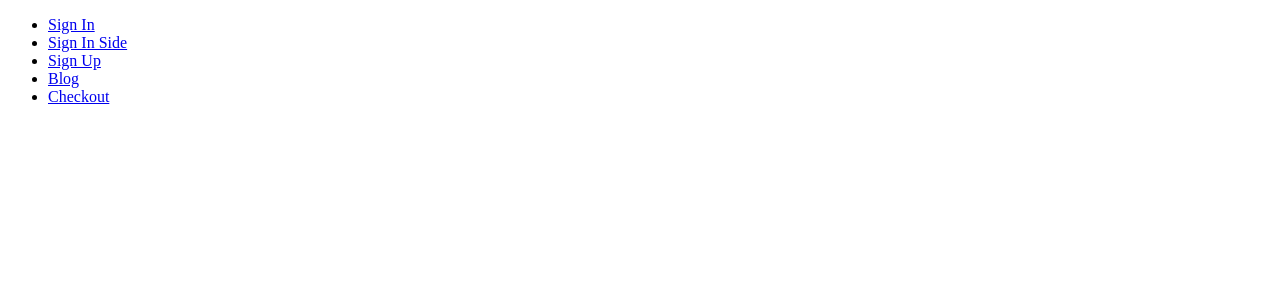
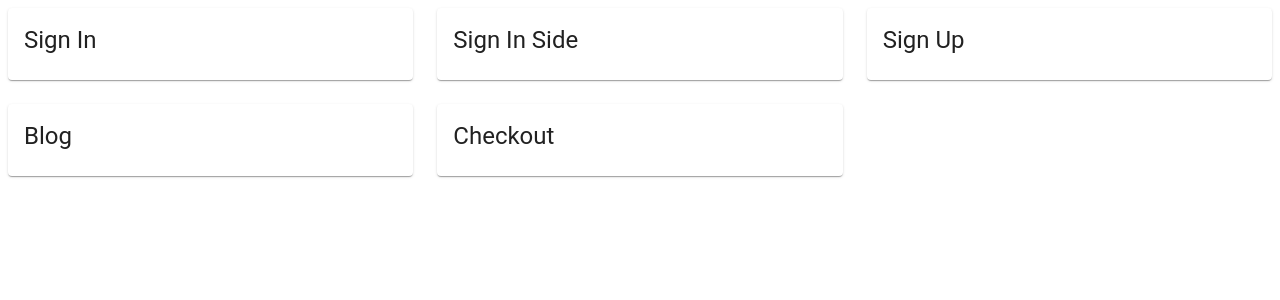
Before and after one commit to tasinhoque/website-clones, a React (Create React App) app: page /mui-templates in a window 1280 px wide. Shown: the top 300 px of the page. Built offline with nearby package versions, Linux system fonts and the light colour scheme.

Commit message:
Add markdown support for blog

```diff
--- a/src/App.js
+++ b/src/App.js
@@ -4,8 +4,8 @@ import Home from './Home'
 import MuiTemplates from './MuiTemplates'
 
 function App() {
-  let history = useHistory()
-  history.push('/mui-templates')
+  // let history = useHistory()
+  // history.push('/classical-music-recommender')
 
   return (
     <Switch>
--- /dev/null
+++ b/src/CustomCard.jsx
@@ -0,0 +1,23 @@
+import React from 'react'
+import { Link as RouterLink } from 'react-router-dom'
+import {
+  Grid,
+  CardActionArea,
+  CardContent,
+  Typography,
+  Card,
+} from '@material-ui/core'
+
+const CustomCard = ({ link, text }) => (
+  <Grid item xs={4}>
+    <CardActionArea component={RouterLink} to={link}>
+      <Card>
+        <CardContent>
+          <Typography variant='h5'>{text}</Typography>
+        </CardContent>
+      </Card>
+    </CardActionArea>
+  </Grid>
+)
+
+export default CustomCard
--- a/src/Home.jsx
+++ b/src/Home.jsx
@@ -1,8 +1,13 @@
 import React from 'react'
-import { Link } from 'react-router-dom'
+import { Grid } from '@material-ui/core'
+import CustomCard from './CustomCard'
 
 const Home = () => {
-  return <Link to='/mui-templates'>Material UI Templates</Link>
+  return (
+    <Grid container spacing={3}>
+      <CustomCard link='/mui-templates' text='Material UI Templates' />
+    </Grid>
+  )
 }
 
 export default Home
--- a/src/MuiTemplates.jsx
+++ b/src/MuiTemplates.jsx
@@ -1,26 +1,18 @@
 import React from 'react'
-import { Link, useRouteMatch, Route, Switch } from 'react-router-dom'
+import { useRouteMatch, Route, Switch } from 'react-router-dom'
 import { SignIn, SignInSide, SignUp, Blog, Checkout } from './mui-templates'
+import { Grid } from '@material-ui/core'
+import CustomCard from './CustomCard'
 
 const Menu = ({ url }) => {
   return (
-    <ul>
-      <li>
-        <Link to={`${url}/sign-in`}>Sign In</Link>
-      </li>
-      <li>
-        <Link to={`${url}/sign-in-side`}>Sign In Side</Link>
-      </li>
-      <li>
-        <Link to={`${url}/sign-up`}>Sign Up</Link>
-      </li>
-      <li>
-        <Link to={`${url}/blog`}>Blog</Link>
-      </li>
-      <li>
-        <Link to={`${url}/checkout`}>Checkout</Link>
-      </li>
-    </ul>
+    <Grid container spacing={3}>
+      <CustomCard link={`${url}/sign-in`} text='Sign In' />
+      <CustomCard link={`${url}/sign-in-side`} text='Sign In Side' />
+      <CustomCard link={`${url}/sign-up`} text='Sign Up' />
+      <CustomCard link={`${url}/blog`} text='Blog' />
+      <CustomCard link={`${url}/checkout`} text='Checkout' />
+    </Grid>
   )
 }
 
--- a/src/mui-templates/Blog/Articles.jsx
+++ b/src/mui-templates/Blog/Articles.jsx
@@ -14,7 +14,7 @@ const styles = theme => ({
     marginTop: theme.spacing(1),
   },
   markdown: {
-    // ...theme.typography.body2,
+    ...theme.typography.body2,
     padding: theme.spacing(3, 0),
   },
 })
```
Also changed, not shown: src/mui-templates/stepper-demo.jsx (deleted, +0 -98 lines).
